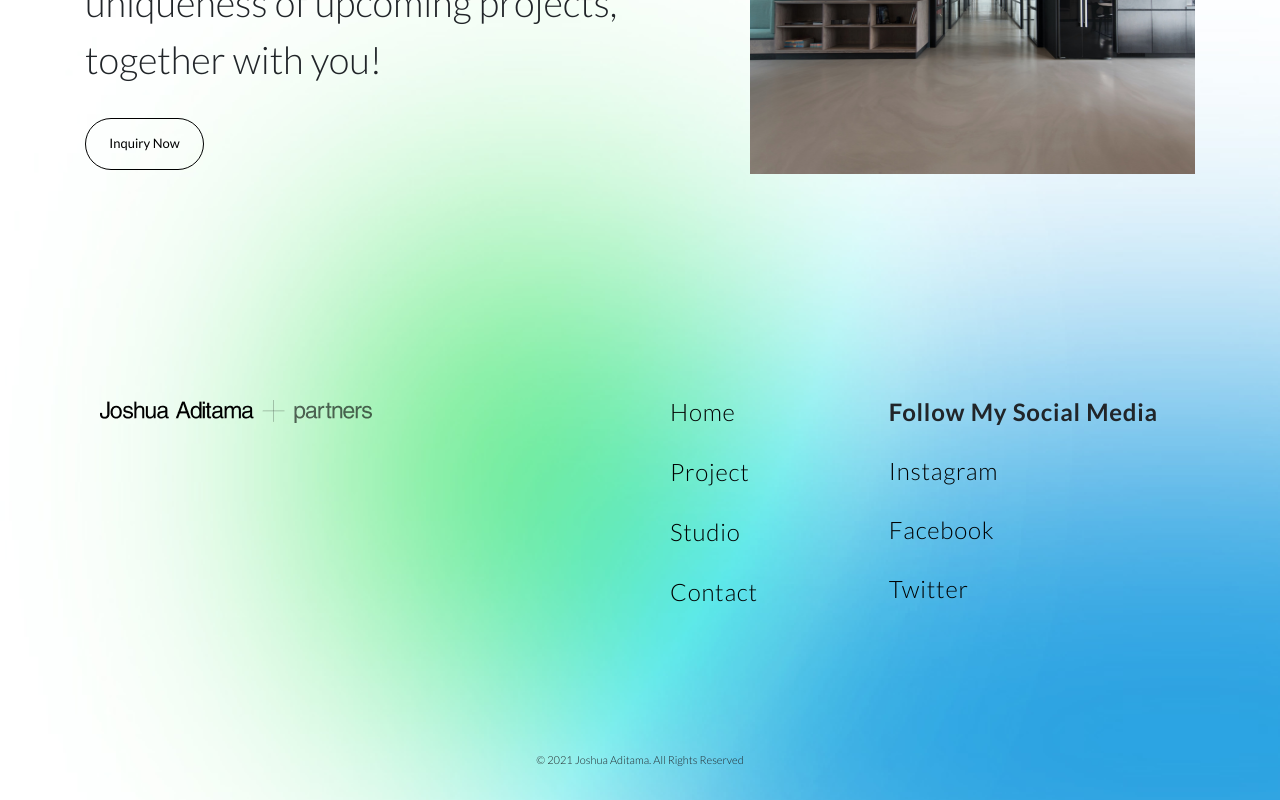
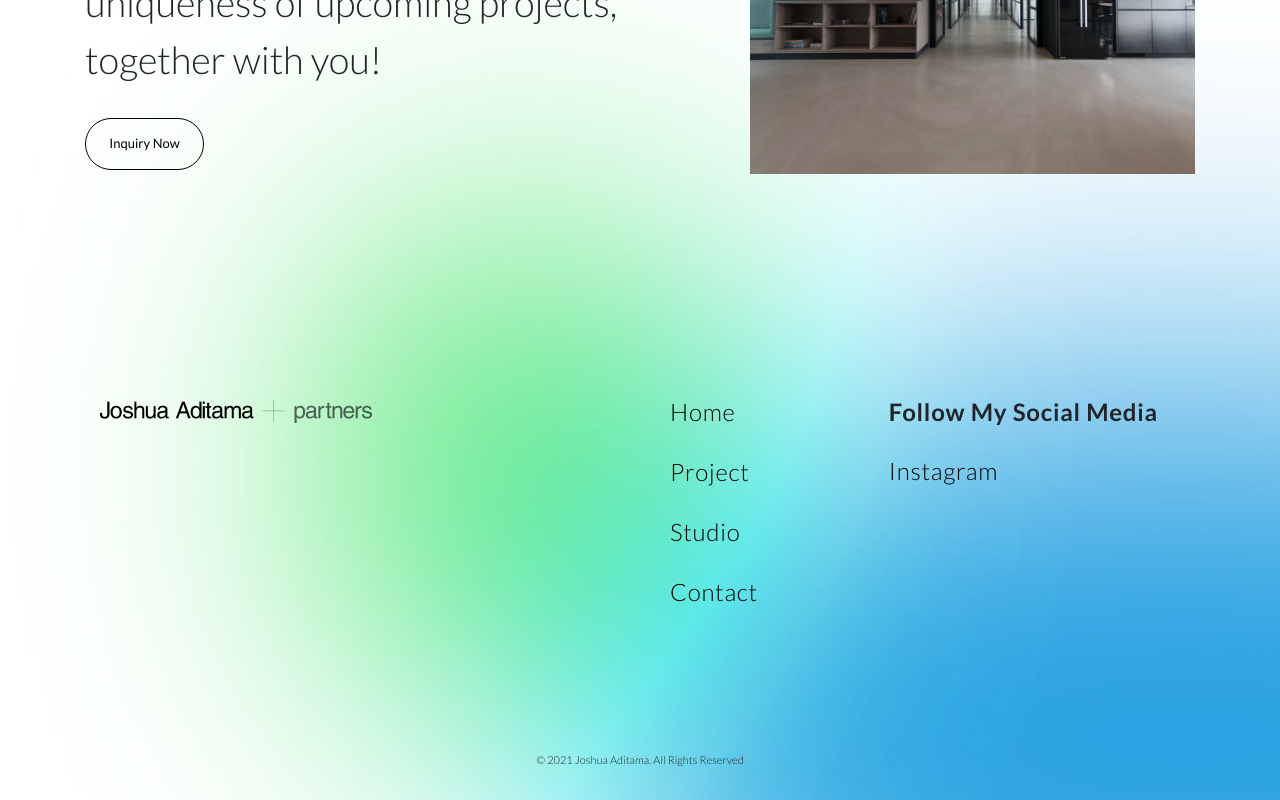
Before and after one commit to TommyBoentoro/joshua_aditama, a React (Create React App) app: page /projectdetail in a window 1280 px wide. Shown: the part 4288-5088 px from the top of the page. Built offline with nearby package versions, Linux system fonts and the light colour scheme.

Commit message:
deploy test heroku FE

```diff
--- a/src/components/Footer.jsx
+++ b/src/components/Footer.jsx
@@ -54,15 +54,10 @@ class Footbar extends React.Component{
                                     <div style={{fontSize:"24px", letterSpacing:"0.02cm", lineHeight:"29px", fontWeight:"700"}} >
                                         Follow My Social Media
                                     </div>
-                                    <div style={{color: "black", fontWeight:"300", fontSize:"24px", letterSpacing:"0.02cm", lineHeight:"29px", marginTop:"30px"}}>
-                                        Instagram
+                                    <div style={{ marginTop:"30px"}}>
+                                        <a href="https://www.instagram.com/joshua_aditama/" style={{color: "black", fontWeight:"300", fontSize:"24px", letterSpacing:"0.02cm", lineHeight:"29px"}}> Instagram  </a>
                                     </div>
-                                    <div style={{color: "black", fontWeight:"300", fontSize:"24px", letterSpacing:"0.02cm", lineHeight:"29px", marginTop:"30px"}}>
-                                        Facebook
-                                    </div>
-                                    <div style={{color: "black", fontWeight:"300", fontSize:"24px", letterSpacing:"0.02cm", lineHeight:"29px", marginTop:"30px"}}>
-                                        Twitter
-                                    </div>
+
                                 </div>
                             </div>
                         </div>
```
Also changed, not shown: 1 other file (tests, documents, lock files or other folders).
